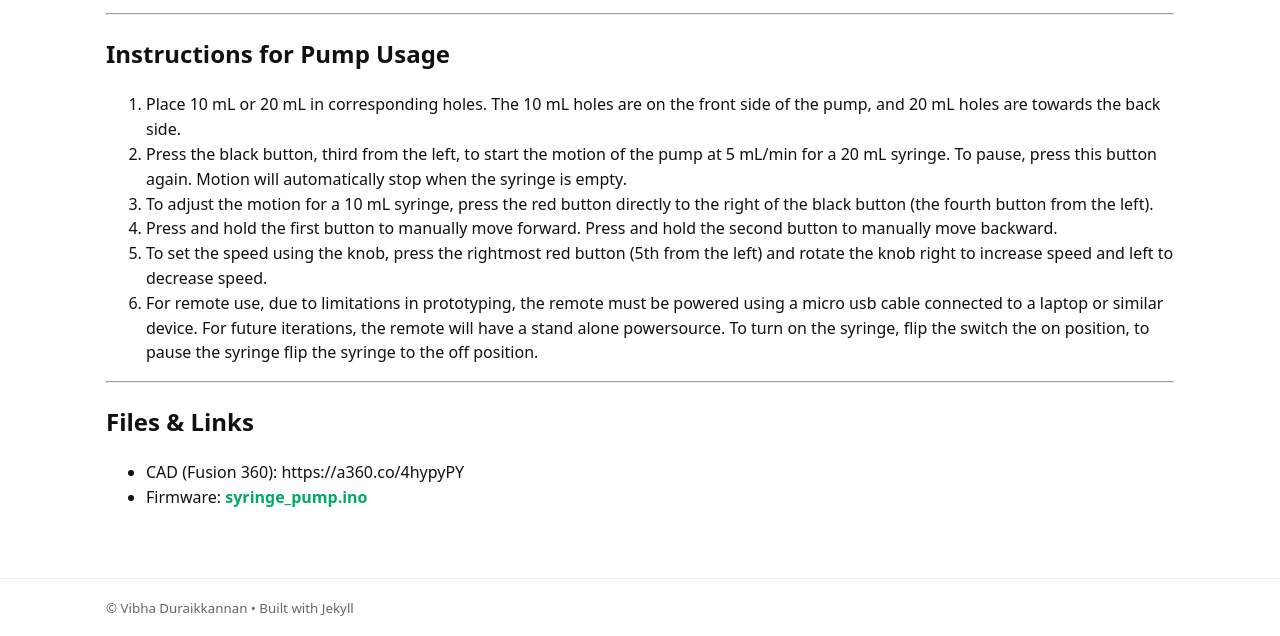
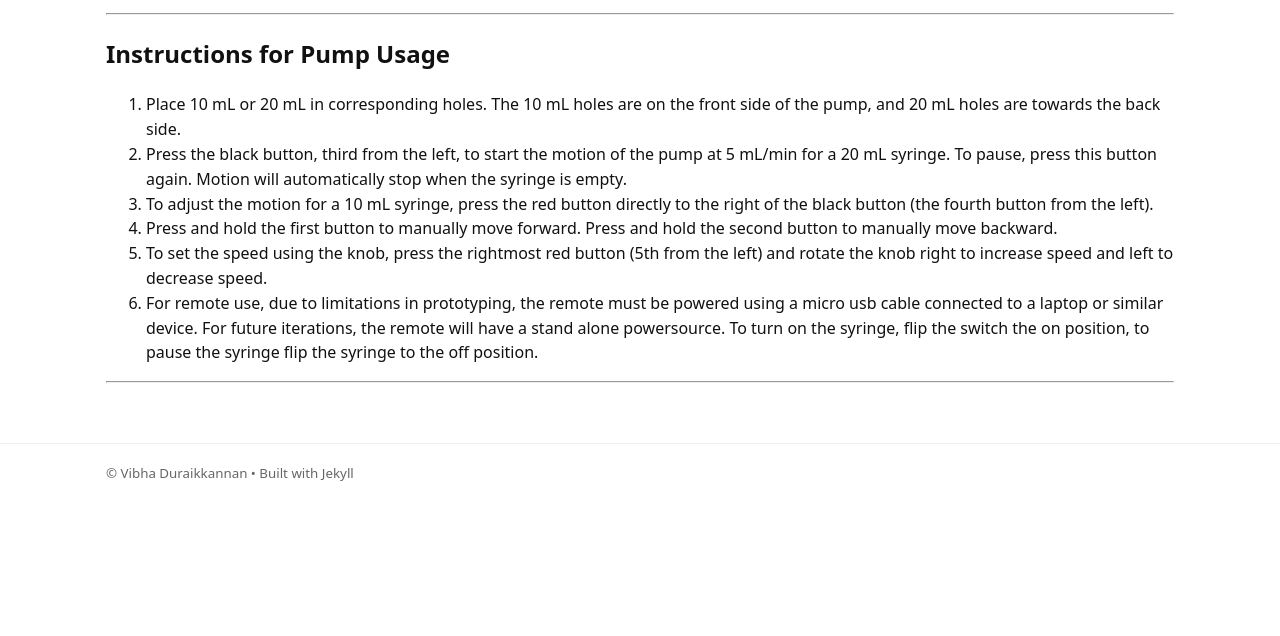
Before and after one commit to vibs-27/vibhadurai.github.io, a Jekyll site: the page built from _projects/2025-01-syringe-pump.md, in a window 1280 px wide and 900 px high, scrolled down 3863 px, cut to the strip 264-900 px from the top of the window. Built offline with Jekyll 4.4.1, drawn with Linux system fonts in a browser that asks for light colours; after the commit the page ends 4628 px from its top, so only the background shows below that.

Commit message:
Update 2025-01-syringe-pump.md

```diff
--- a/_projects/2025-01-syringe-pump.md
+++ b/_projects/2025-01-syringe-pump.md
@@ -113,7 +113,3 @@ will have a stand alone powersource. To turn on the syringe, flip the switch the
 position, to pause the syringe flip the syringe to the off position.
 
 ---
-
-## Files & Links
-- CAD (Fusion 360): https://a360.co/4hypyPY
-- Firmware: **[syringe_pump.ino](/code/syringe_pump/syringe_pump.ino)**
```
